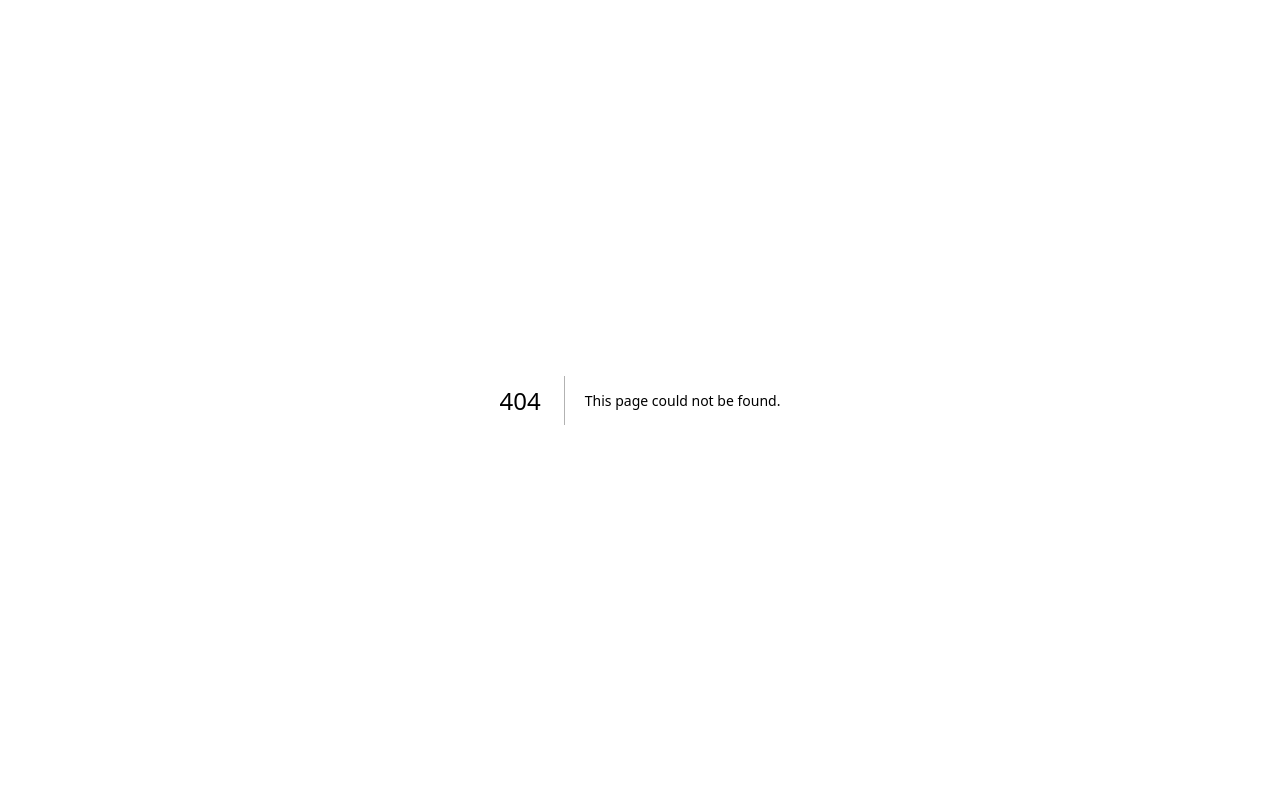
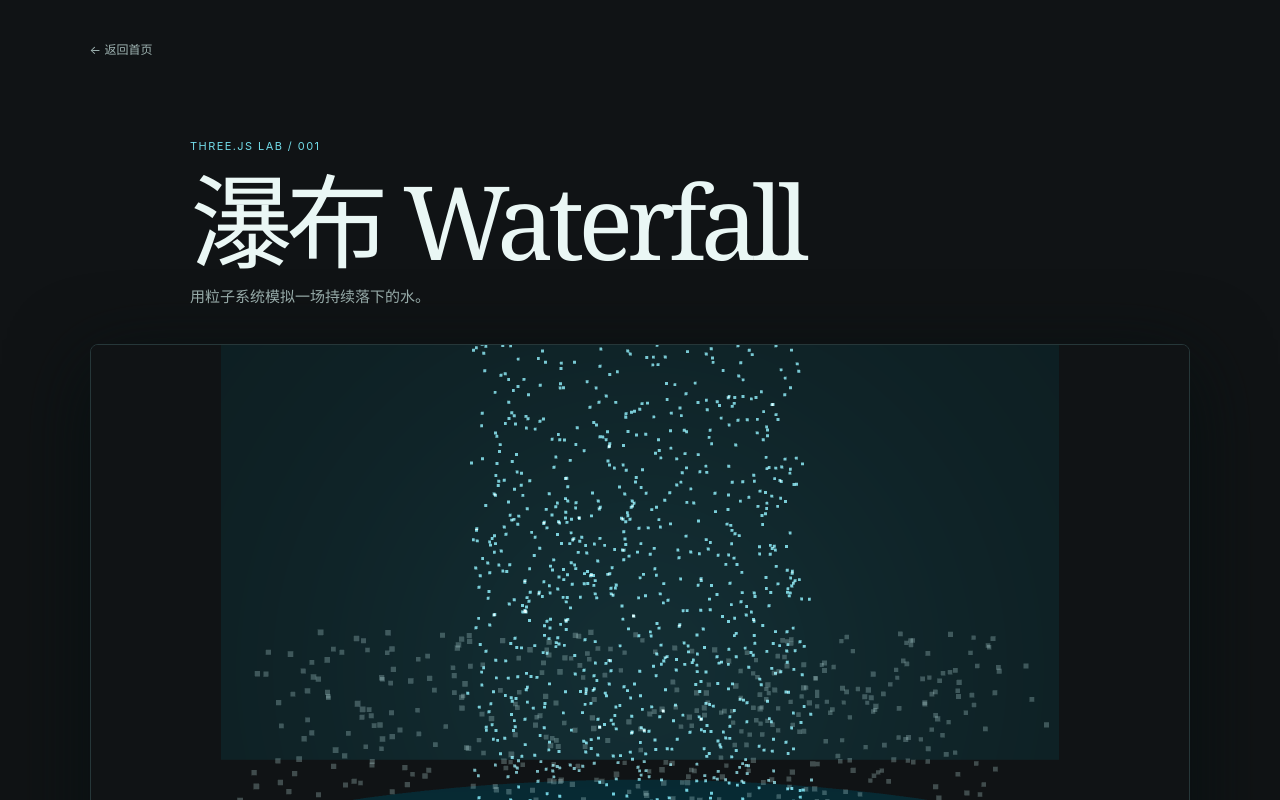
Before and after one commit to doiya77777/dossier-01, a Next.js app: page /lab/waterfall in a window 1280 px wide. Before the commit this address had no page. Shown: the top 800 px of the page. Built offline with nearby package versions, Linux system fonts and the light colour scheme.

Commit message:
Add interactive Three.js waterfall lab

```diff
--- /dev/null
+++ b/app/lab/waterfall/lab.css
@@ -0,0 +1 @@
+.lab-page{min-height:100vh;background:#101315;color:#eaf7f5;padding:38px 7vw 90px}.back-link{color:#9fb4b2;text-decoration:none;font-size:12px}.lab-header{max-width:900px;margin:75px auto 35px}.lab-header span,.eyebrow{color:#72dbe8;font-size:11px;letter-spacing:.13em}.lab-header h1{font:normal clamp(48px,8vw,110px)/.95 Georgia,serif;letter-spacing:-.06em;margin:17px 0}.lab-header p{color:#96aaa8;font-size:15px}.waterfall-stage{max-width:1100px;height:min(64vw,650px);min-height:430px;margin:auto;border:1px solid #263739;border-radius:8px;overflow:hidden;box-shadow:0 20px 80px #071011}.waterfall-canvas{width:100%;height:100%}.explanation{max-width:900px;margin:95px auto 0;display:grid;grid-template-columns:1fr 1.2fr;gap:10vw;border-top:1px solid #304344;padding-top:30px}.explanation h2{font:normal clamp(30px,4vw,54px)/1.05 Georgia,serif;letter-spacing:-.045em;margin-top:18px}.explanation-copy{color:#9fb4b2;font-size:14px;line-height:1.8}.explanation-copy ol{padding-left:20px;margin-top:30px}.explanation-copy li{padding:0 0 18px 8px}.explanation-copy b{color:#eaf7f5;font-weight:500}@media(max-width:700px){.lab-page{padding:25px 20px 60px}.lab-header{margin:65px auto 25px}.waterfall-stage{min-height:350px}.explanation{display:block;margin-top:65px}.explanation-copy{margin-top:30px}}
--- /dev/null
+++ b/app/lab/waterfall/page.tsx
@@ -0,0 +1,24 @@
+"use client";
+import { useCallback, useEffect, useRef } from "react";
+import * as THREE from "three";
+import { ThreeCanvas } from "../../../components/three/ThreeCanvas";
+import "./lab.css";
+
+export default function WaterfallPage() {
+  const setup = useCallback((scene: THREE.Scene) => {
+    scene.background = new THREE.Color("#101315"); scene.fog = new THREE.Fog("#101315", 7, 18);
+    const rock = new THREE.Mesh(new THREE.BoxGeometry(6, 4.5, 1.2), new THREE.MeshStandardMaterial({ color: "#283335", roughness: 1 })); rock.position.set(0, 1.6, -1.2); scene.add(rock);
+    const pool = new THREE.Mesh(new THREE.CylinderGeometry(3.2, 3.6, 0.18, 64), new THREE.MeshStandardMaterial({ color: "#12343c", roughness: .18 })); pool.position.y = -1.25; scene.add(pool);
+    const count = 2600, positions = new Float32Array(count * 3), speeds = new Float32Array(count), offsets = new Float32Array(count);
+    for (let i = 0; i < count; i++) { positions[i*3] = (Math.random()-.5)*2.1; positions[i*3+1] = Math.random()*5-.5; positions[i*3+2] = (Math.random()-.5)*.22; speeds[i] = .025 + Math.random()*.045; offsets[i] = Math.random()*Math.PI*2; }
+    const geometry = new THREE.BufferGeometry(); geometry.setAttribute("position", new THREE.BufferAttribute(positions, 3));
+    const water = new THREE.Points(geometry, new THREE.PointsMaterial({ color: "#92e5ee", size: .045, transparent: true, opacity: .72, depthWrite: false, blending: THREE.AdditiveBlending })); water.position.y = -.3; scene.add(water);
+    const mistGeometry = new THREE.BufferGeometry(), mistPositions = new Float32Array(480 * 3); for (let i = 0; i < 480; i++) { mistPositions[i*3] = (Math.random()-.5)*4.2; mistPositions[i*3+1] = -1+Math.random()*1.2; mistPositions[i*3+2] = Math.random()*1.2; } mistGeometry.setAttribute("position", new THREE.BufferAttribute(mistPositions, 3));
+    const mist = new THREE.Points(mistGeometry, new THREE.PointsMaterial({ color: "#d6ffff", size: .065, transparent: true, opacity: .24, depthWrite: false })); scene.add(mist);
+    scene.add(new THREE.HemisphereLight("#b8f5ff", "#152021", 2.2)); const light = new THREE.PointLight("#73d9ec", 18, 10); light.position.set(0, 0, 2); scene.add(light);
+    const clock = new THREE.Clock();
+    return () => { const elapsed = clock.getElapsedTime(), values = geometry.attributes.position.array as Float32Array; for (let i = 0; i < count; i++) { const y = values[i*3+1] - speeds[i]; values[i*3+1] = y < -4.8 ? 4.5 : y; values[i*3] += Math.sin(elapsed*2 + offsets[i]) * .0018; } geometry.attributes.position.needsUpdate = true; water.rotation.y = Math.sin(elapsed*.2)*.025; mist.rotation.y = elapsed*.025; light.intensity = 14 + Math.sin(elapsed*2)*3; };
+  }, []);
+  const onReady = useRef((scene: THREE.Scene) => setup(scene)).current;
+  return <main className="lab-page"><a className="back-link" href="/">← 返回首页</a><div className="lab-header"><span>THREE.JS LAB / 001</span><h1>瀑布 Waterfall</h1><p>用粒子系统模拟一场持续落下的水。</p></div><div className="waterfall-stage"><ThreeCanvas className="waterfall-canvas" onReady={(scene) => { const update = onReady(scene); let frame = 0; const loop = () => { update?.(); frame = requestAnimationFrame(loop); }; loop(); return () => cancelAnimationFrame(frame); }} /></div><section className="explanation"><div><span className="eyebrow">HOW IT WORKS</span><h2>它不是一张视频，<br />而是 2600 个小水滴。</h2></div><div className="explanation-copy"><p>每一滴水都是粒子系统里的一个点。它拥有自己的横向位置、下落速度和随机偏移，在每一帧里向下移动。</p><ol><li><b>创建粒子</b><br />用 BufferGeometry 一次性保存大量粒子的坐标。</li><li><b>模拟重力</b><br />每一帧减少粒子的 Y 坐标，掉出画面后重新从顶部生成。</li><li><b>制造自然感</b><br />用正弦函数给 X 坐标加入轻微摆动，再叠加一层低透明度水雾。</li></ol></div></section></main>;
+}
```
